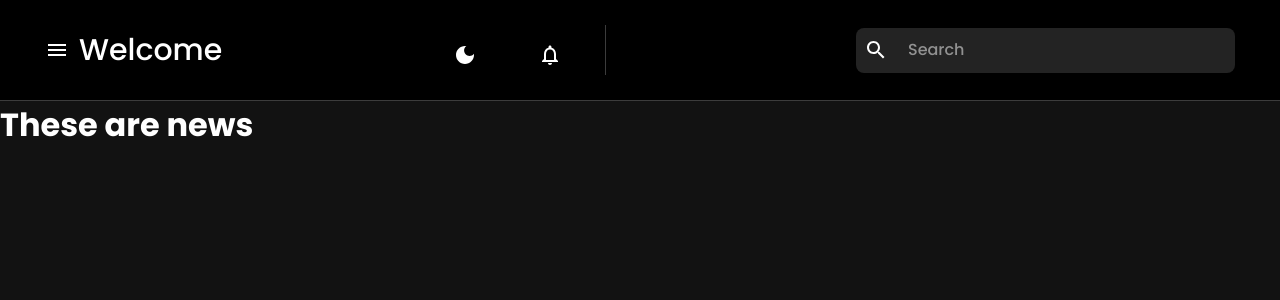
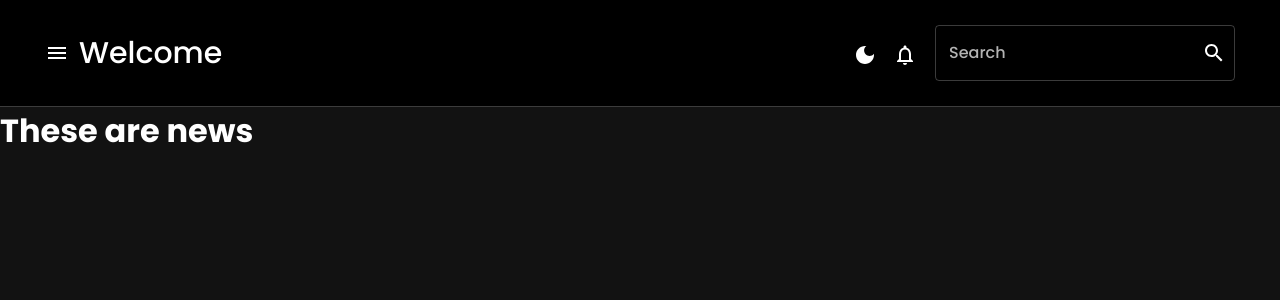
Before and after one commit to DenysShchypt/NewStudyPetProject, a React (Create React App) app in the folder frontend/: page /news in a window 1280 px wide. Shown: the top 300 px of the page. Built offline with nearby package versions, Linux system fonts and the light colour scheme; sample sign-in values are in the browser's storage.

Commit message:
add autocomplete MUI

```diff
--- a/frontend/src/common/types/topBar/index.ts
+++ b/frontend/src/common/types/topBar/index.ts
@@ -1,4 +1,5 @@
 export interface ITopBarProps {
   isOpen: boolean;
   setIsOpen: (value: boolean) => void;
+  isNonMobile: boolean;
 }
--- a/frontend/src/components/GeneralComponentsStyles/index.tsx
+++ b/frontend/src/components/GeneralComponentsStyles/index.tsx
@@ -4,18 +4,10 @@ import { Box } from '@mui/material';
 
 export const FlexBetween = styled(Box)({
   display: 'flex',
-  justifyContent: 'space-between',
+  justifyContent: 'flex-start',
   alignItems: 'center',
 });
 
-// export const ButtonStyled = styled(Button)({
-//   borderRadius: 4,
-//   background: '#1900D5 !important',
-//   padding: '10px 20px !important',
-//   marginBottom: 8,
-//   marginTop: 8,
-//   width: '30%',
-// });
 export const LoadingButtonStyled = styled(LoadingButton)({
   borderRadius: 4,
   background: '#1900D5 !important',
--- a/frontend/src/components/Layout/index.tsx
+++ b/frontend/src/components/Layout/index.tsx
@@ -8,7 +8,7 @@ import { MainSection, RootBox } from './styles';
 const LayoutComponent: FC = (): JSX.Element => {
   const [isOpen, setIsOpen] = useState(false);
   const location = useLocation();
-  const isNonMobile = useMediaQuery('(min-width:600px)');
+  const isNonMobile = useMediaQuery('(min-width:760px)');
   return location.pathname === '/login' || location.pathname === '/register' ? (
     <>
       <Outlet />
@@ -27,7 +27,11 @@ const LayoutComponent: FC = (): JSX.Element => {
         setIsOpen={setIsOpen}
       />
       <MainSection>
-        <TopBarComponent isOpen={isOpen} setIsOpen={setIsOpen} />
+        <TopBarComponent
+          isOpen={isOpen}
+          setIsOpen={setIsOpen}
+          isNonMobile={isNonMobile}
+        />
         <Outlet />
       </MainSection>
     </RootBox>
--- /dev/null
+++ b/frontend/src/components/SearchBar/index.tsx
@@ -0,0 +1,48 @@
+import { FC } from 'react';
+import { Search } from '@mui/icons-material';
+import {
+  Autocomplete,
+  IconButton,
+  InputAdornment,
+  InputBase,
+  Stack,
+  TextField,
+} from '@mui/material';
+import { SearchStyles } from './styles';
+import { useAppSelector } from '../../utils/hook';
+import { IAllAsset } from '../../common/types/assets';
+
+const SearchBar: FC = (): JSX.Element => {
+  const allAssetsDescriptions: IAllAsset[] = useAppSelector(
+    state => state.assets.allAssets,
+  );
+  return (
+    <Stack spacing={2} sx={{ width: '300px' }}>
+      <Autocomplete
+        freeSolo
+        renderInput={element => (
+          <>
+            <TextField
+              {...element}
+              label="Search"
+              InputProps={{
+                ...element.InputProps,
+                type: 'search',
+                endAdornment: (
+                  <InputAdornment position="end">
+                    <Search />
+                  </InputAdornment>
+                ),
+              }}
+            />
+          </>
+        )}
+        options={allAssetsDescriptions.map(
+          (element: { NAME: string }) => element.NAME,
+        )}
+      />
+    </Stack>
+  );
+};
+
+export default SearchBar;
--- /dev/null
+++ b/frontend/src/components/SearchBar/styles.ts
@@ -0,0 +1,23 @@
+import styled from '@emotion/styled';
+import { StyledProps } from '../../common/types/theme';
+import { Grid, useTheme } from '@mui/material';
+import { tokens } from '../../theme';
+
+export const SearchStyles = styled(Grid)(() => {
+  const theme = useTheme();
+  const colors = tokens(theme.palette.mode as 'light' | 'dark');
+  return {
+    display: 'flex',
+    maxHeight: '45px',
+    borderRadius: '8px',
+    backgroundColor: `${colors.primary[600]}`,
+    '& .searchIcon': {
+      '&:hover': {
+        backgroundColor: 'transparent',
+      },
+    },
+    '& .searchInput': {
+      padding: '18px 12px',
+    },
+  };
+});
--- a/frontend/src/components/SideBar/index.tsx
+++ b/frontend/src/components/SideBar/index.tsx
@@ -22,6 +22,8 @@ import { BoxStyled } from './styles';
 import Logo from '../../assets/images/sideBar/Logo.svg';
 import { ISideBarProps } from '../../common/types/sideBar';
 import { FlexBetween } from '../GeneralComponentsStyles';
+import ThemeSwitcher from '../ThemeSwitcher';
+import SearchBar from '../SearchBar';
 
 const SideBarComponent: FC<ISideBarProps> = (
   props: ISideBarProps,
@@ -61,6 +63,13 @@ const SideBarComponent: FC<ISideBarProps> = (
                 )}
               </FlexBetween>
             </Box>
+            {!isNonMobile && (
+              <ListItem>
+                <Box>
+                  <SearchBar />
+                </Box>
+              </ListItem>
+            )}
             <List className="navList">
               {navMenu.map(element => {
                 return (
@@ -93,6 +102,7 @@ const SideBarComponent: FC<ISideBarProps> = (
                   </ListItemText>
                 </ListItemButton>
               </ListItem>
+
               <ListItem>
                 <ListItemButton
                   onClick={() => navigate('/login')}
@@ -106,6 +116,13 @@ const SideBarComponent: FC<ISideBarProps> = (
                   </ListItemText>
                 </ListItemButton>
               </ListItem>
+              {!isNonMobile && (
+                <ListItem>
+                  <Box paddingLeft="6px">
+                    <ThemeSwitcher />
+                  </Box>
+                </ListItem>
+              )}
             </List>
           </Box>
         </Drawer>
--- /dev/null
+++ b/frontend/src/components/ThemeSwitcher/index.tsx
@@ -0,0 +1,22 @@
+import { FC, useContext } from 'react';
+import { IconButton, useTheme } from '@mui/material';
+import { DarkMode, LightMode, NotificationsNone } from '@mui/icons-material';
+import { ColorModeContext } from '../../theme';
+import { ThemeStyles } from './styles';
+
+const ThemeSwitcher: FC = (): JSX.Element => {
+  const colorMode: any = useContext(ColorModeContext);
+  const theme = useTheme();
+  return (
+    <ThemeStyles onClick={colorMode.toggleColorMode}>
+      <IconButton>
+        {theme.palette.mode === 'dark' ? <DarkMode /> : <LightMode />}
+      </IconButton>
+      <IconButton>
+        <NotificationsNone />
+      </IconButton>
+    </ThemeStyles>
+  );
+};
+
+export default ThemeSwitcher;
--- /dev/null
+++ b/frontend/src/components/ThemeSwitcher/styles.ts
@@ -0,0 +1,10 @@
+import styled from '@emotion/styled';
+import { Grid } from '@mui/material';
+
+export const ThemeStyles = styled(Grid)({
+  paddingRight: '10px',
+  paddingTop: '10px',
+  '& .themeIcon': {
+    marginRight: '5px',
+  },
+});
--- a/frontend/src/components/TopBar/index.tsx
+++ b/frontend/src/components/TopBar/index.tsx
@@ -1,36 +1,24 @@
-import { FC, useContext } from 'react';
-import {
-  Box,
-  Grid,
-  IconButton,
-  InputBase,
-  Toolbar,
-  Typography,
-  useTheme,
-} from '@mui/material';
-import {
-  LightMode,
-  DarkMode,
-  NotificationsNone,
-  Search,
-  MenuOutlined,
-} from '@mui/icons-material';
-import { useAppSelector } from '../../utils/hook';
+import { FC } from 'react';
+import { Grid, Toolbar, Typography, useTheme } from '@mui/material';
+import { MenuOutlined } from '@mui/icons-material';
+
 import { AppBarStyled } from './styles';
 import { ITopBarProps } from '../../common/types/topBar';
 import { FlexBetween } from '../GeneralComponentsStyles';
-import { ColorModeContext } from '../../theme';
+import ThemeSwitcher from '../ThemeSwitcher';
+import SearchBar from '../SearchBar';
 
 const TopBarComponent: FC<ITopBarProps> = (
   props: ITopBarProps,
 ): JSX.Element => {
-  const { user } = useAppSelector(state => state.auth.user);
   const theme = useTheme();
-  const colorMode: any = useContext(ColorModeContext);
-  const { isOpen, setIsOpen } = props;
+
+  const { isOpen, setIsOpen, isNonMobile } = props;
   return (
     <AppBarStyled theme={theme}>
       <Toolbar className="toolbar">
+        <Grid container justifyContent="space-between" alignItems="center">
+          <Grid item sm={3} lg={3}>
             <FlexBetween>
               <MenuOutlined
                 className="menuIcon"
@@ -40,21 +28,13 @@ const TopBarComponent: FC<ITopBarProps> = (
                 Welcome {sessionStorage.getItem('name')}
               </Typography>
             </FlexBetween>
-        <Box display="flex">
-          <Grid onClick={colorMode.toggleColorMode} className="iconBlock">
-            <IconButton className="themeIcon">
-              {theme.palette.mode === 'dark' ? <DarkMode /> : <LightMode />}
-            </IconButton>
-            <IconButton>
-              <NotificationsNone />
-            </IconButton>
           </Grid>
-        </Box>
-        <Grid className="searchBlock">
-          <IconButton className="searchIcon">
-            <Search />
-          </IconButton>
-          <InputBase className="searchInput" placeholder="Search" />
+          {isNonMobile && (
+            <Grid item display="flex" sm={9} lg={9} justifyContent="flex-end">
+              <ThemeSwitcher />
+              <SearchBar />
+            </Grid>
+          )}
         </Grid>
       </Toolbar>
     </AppBarStyled>
--- a/frontend/src/components/TopBar/styles.ts
+++ b/frontend/src/components/TopBar/styles.ts
@@ -18,28 +18,5 @@ export const AppBarStyled = styled(AppBar)<StyledProps>(({ theme }) => {
       marginRight: '10px',
       cursor: 'pointer',
     },
-    '& .iconBlock': {
-      paddingRight: '35px',
-      paddingTop: '10px',
-      borderRight: `1px solid ${colors.borderColor}`,
-    },
-    '& .themeIcon': {
-      marginRight: '45px',
-    },
-    '& .searchBlock': {
-      display: 'flex',
-      maxHeight: '45px',
-      borderRadius: '8px',
-      marginLeft: '28px',
-      backgroundColor: `${colors.primary[600]}`,
-    },
-    '& .searchIcon': {
-      '&:hover': {
-        backgroundColor: 'transparent',
-      },
-    },
-    '& .searchInput': {
-      padding: '18px 12px',
-    },
   };
 });
--- a/frontend/src/pages/Home/index.tsx
+++ b/frontend/src/pages/Home/index.tsx
@@ -91,9 +91,6 @@ const Home: FC = (): JSX.Element => {
                     {SPOT_MOVING_24_HOUR_CHANGE_PERCENTAGE_USD.toFixed(2)} %
                   </span>
                 </Box>
-                {/* <p className="cardCapitalize">
-                  ${TOTAL_MKT_CAP_USD.toFixed(0)}
-                </p> */}
               </div>
             </Grid>
             <Grid item xs={12} sm={6} lg={6}>
--- a/frontend/src/pages/Home/styles.ts
+++ b/frontend/src/pages/Home/styles.ts
@@ -36,14 +36,8 @@ export const BoxStyled = styled(Box)<StyledProps>(({ theme }) => {
       fontWeight: 700,
       lineHeight: '48px',
     },
-    // '& .cardCapitalize': {
-    //   color: `${colors.secondary.DEFAULT}`,
-    //   fontSize: 18,
-    //   fontWeight: 400,
-    //   lineHeight: '22px',
-    // },
     '& .priceTrend': {
-      width: '28%',
+      width: 100,
       display: 'flex',
       justifyContent: 'space-between',
       alignItems: 'center',
```
Lines whose indentation alone changed are shown as unchanged.
